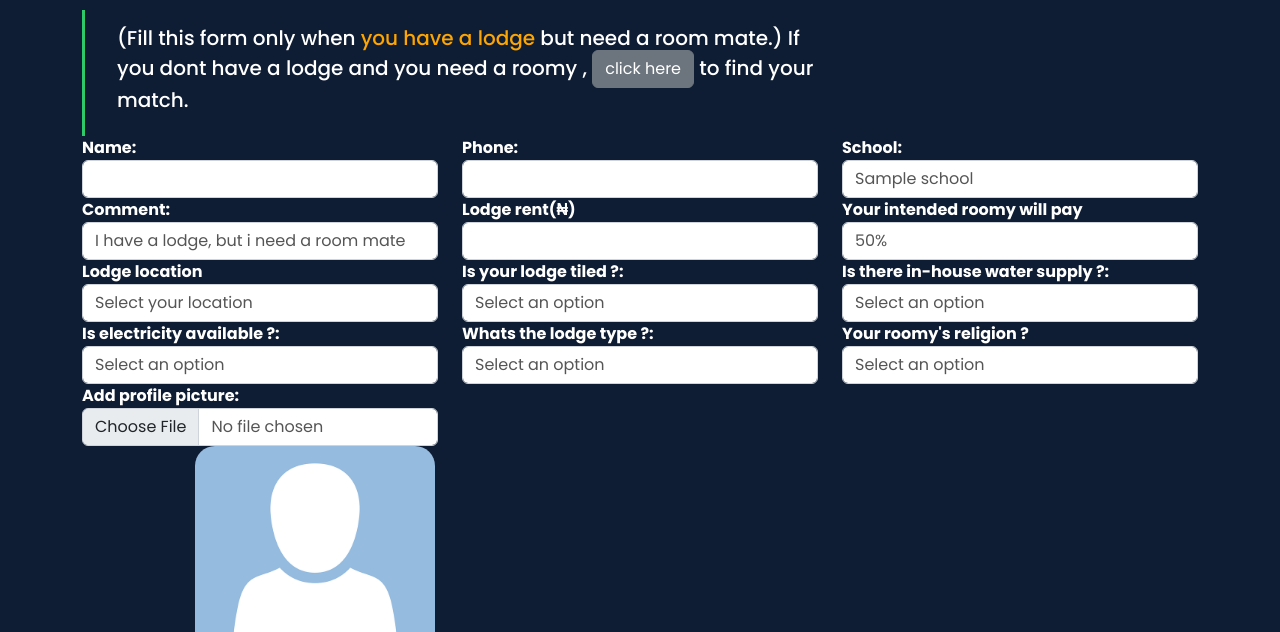
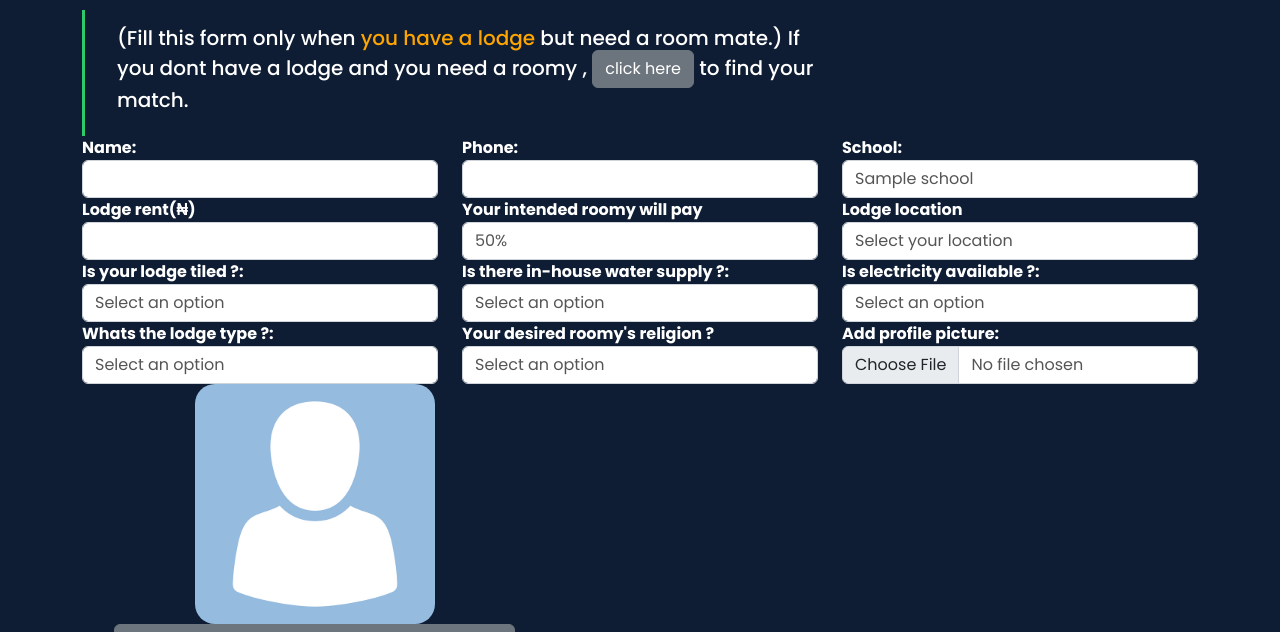
Before and after one commit to Unekwu001/newpro, a Django app: a page that uses enema/templates/roomy-form.html in a window 1280 px wide. Shown: the part 142-774 px from the top of the page. Run offline with Django 4.2, Linux system fonts and the light colour scheme; tables that the repository leaves empty hold one stand-in row (values such as "Sample post"); some libraries are stand-ins or nearby versions.

Commit message:
quick fix

```diff
--- a/enema/templates/roomy-form.html
+++ b/enema/templates/roomy-form.html
@@ -50,13 +50,7 @@
                         	</select>
                       	</div>
 
-                      	<div class="col-lg-4 col-sm-12">
-                        	<strong>Comment: </strong>
-                        	<select class="color-text-a form-control" name="comment">
-                        		<option value="">I have a lodge, but i need a room mate</option>
-                        	</select>
 
-                      	</div>
 
                       	<div class="col-lg-4 col-sm-12">
                         	<strong>Lodge rent(₦)</strong>
@@ -118,7 +112,7 @@
                         	</select>
                       	</div>
                       	<div class="col-lg-4 col-sm-12">
-                      		<strong>Your roomy's religion ? </strong>
+                      		<strong>Your desired roomy's religion ? </strong>
                         	<select class="color-text-a form-control afile" name="religion"required="">
                         		<option value="">Select an option</option>
                         		<option value="christian">I need a christian</option>
```
